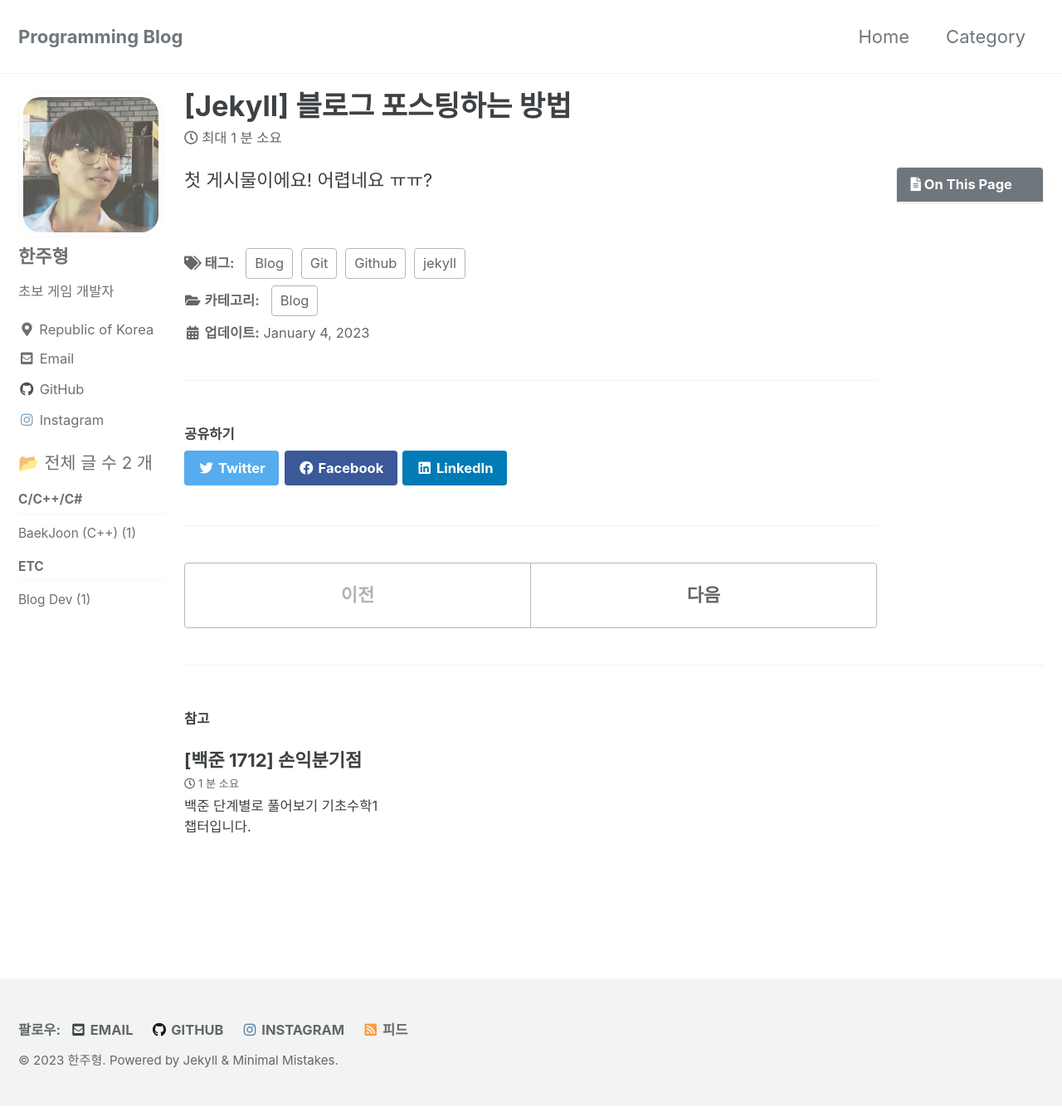
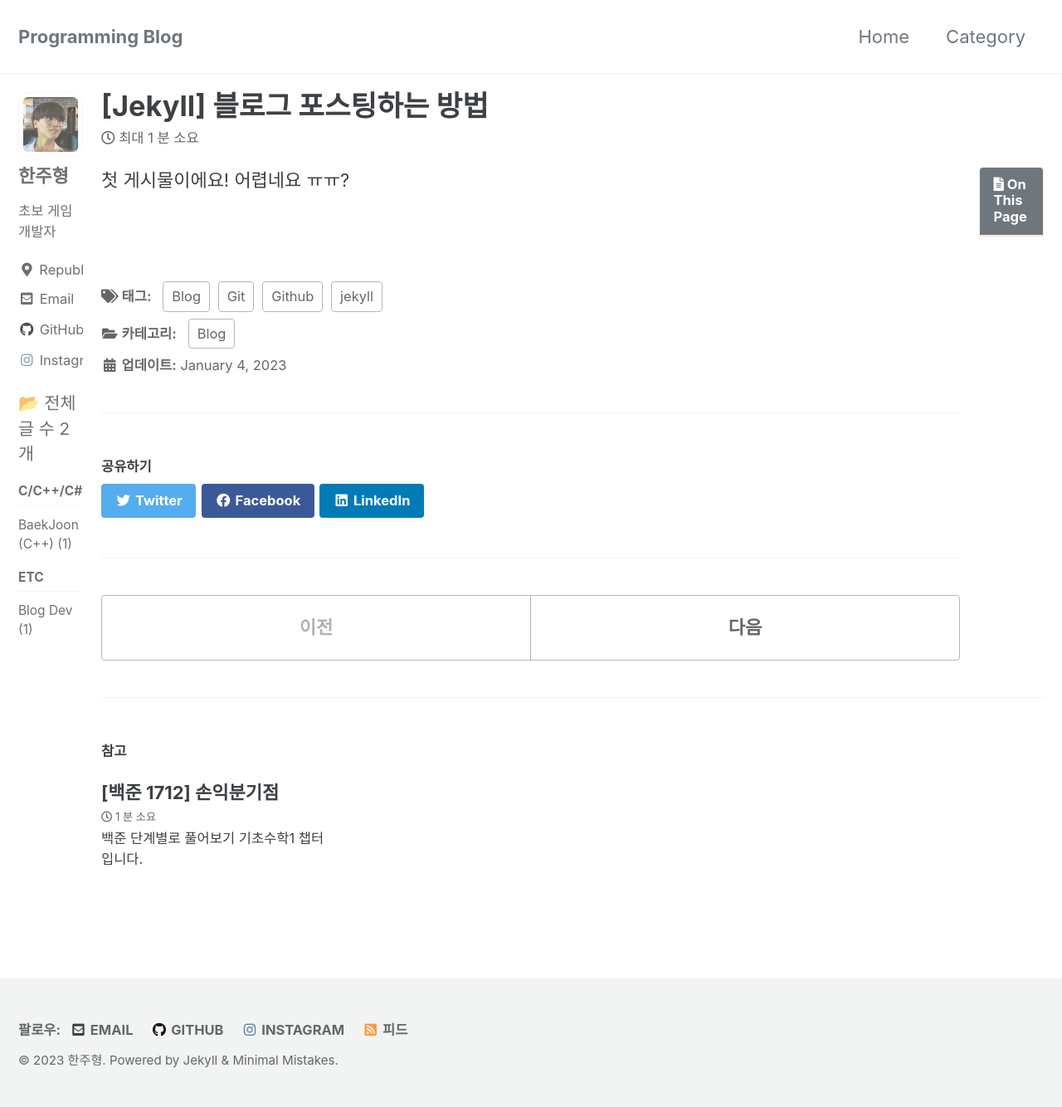
Before and after one commit to JuhyungHan/JuhyungHan.github.io, a Jekyll site: the page built from _posts/2023-01-04-First-post.md, in a window 1280 px wide and 1334 px high. Shown: the whole window at 83% size. Built offline with Jekyll 4.4.1, drawn with Linux system fonts in a browser that asks for light colours; cached includes are drawn as plain includes.

Commit message:
Update _variables.scss

```diff
--- a/_sass/minimal-mistakes/_variables.scss
+++ b/_sass/minimal-mistakes/_variables.scss
@@ -155,9 +155,9 @@ $max-width: $x-large !default;
    Grid
    ========================================================================== */
 
-$right-sidebar-width-narrow: 150px !default;
-$right-sidebar-width: 200px !default;
-$right-sidebar-width-wide: 250px !default;
+$right-sidebar-width-narrow: 50px !default;
+$right-sidebar-width: 100px !default;
+$right-sidebar-width-wide: 150px !default;
 //$right-sidebar-width-narrow: 200px !default;
 //$right-sidebar-width: 300px !default;
 //$right-sidebar-width-wide: 400px !default;
```
